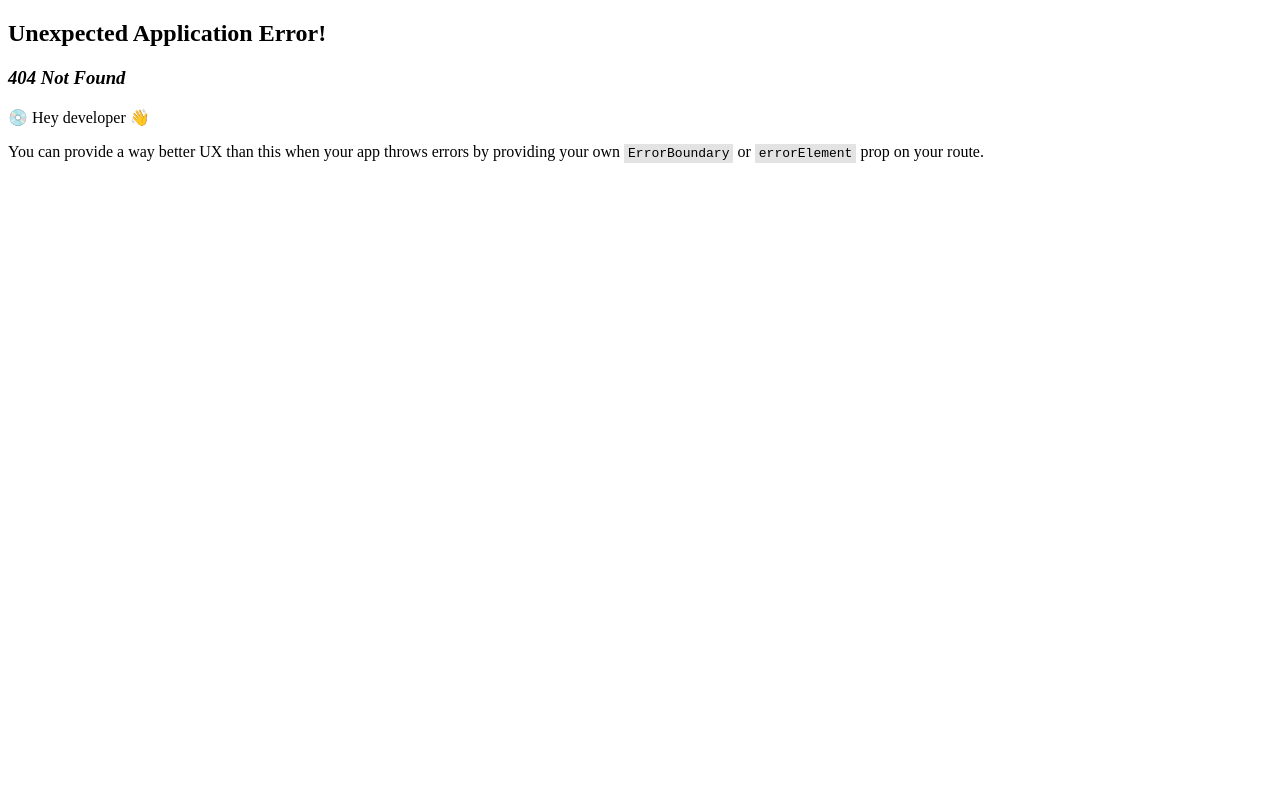
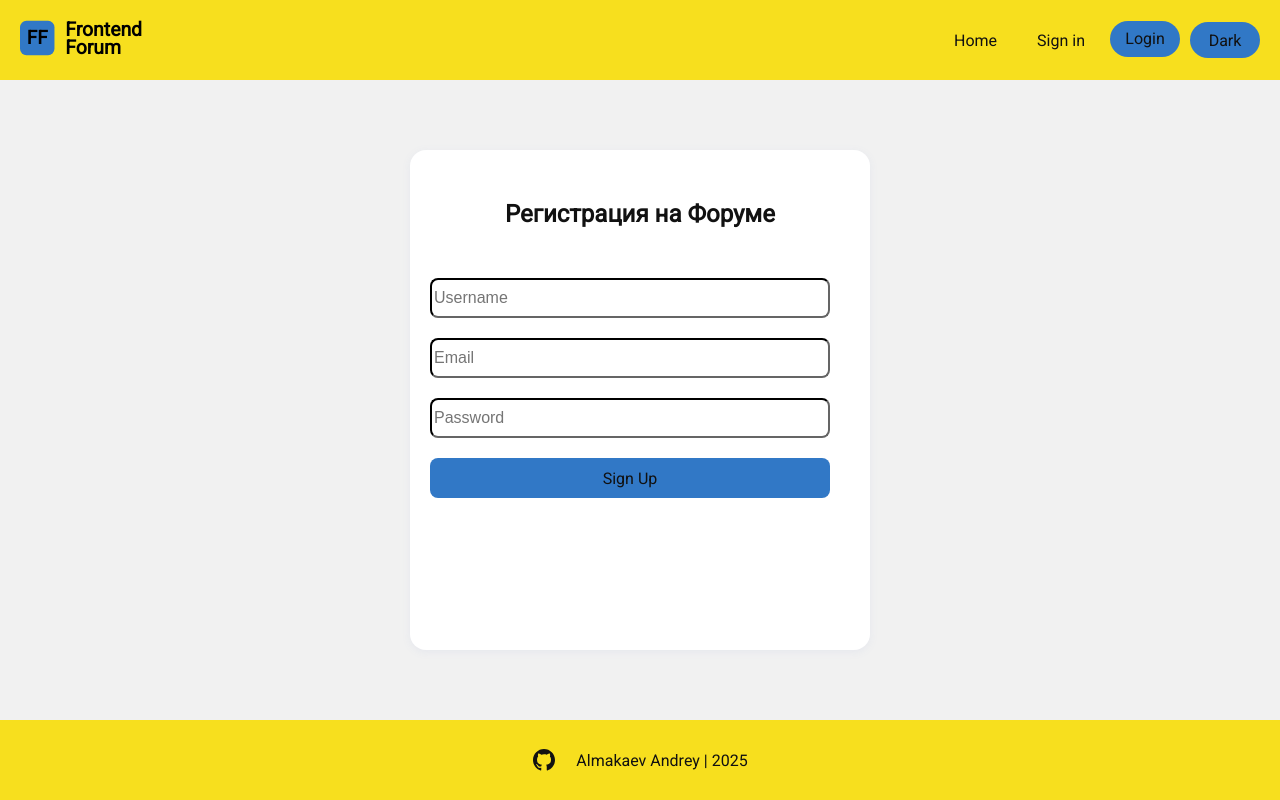
Before and after one commit to AlmakaevAndrey/Frontend_Forum-, a React app in the folder client/: page /signup in a window 1280 px wide. Before the commit this address had no page. Built offline with nearby package versions, Linux system fonts and the light colour scheme.

Commit message:
Implement SignIn and SignUp pages Add role-based routes and ProtectedRoutes Fix login-logout logic in Header

```diff
--- a/client/src/components/App.tsx
+++ b/client/src/components/App.tsx
@@ -47,7 +47,6 @@ const App: React.FC = () => {
         <Header
           isDarkProps={isDark}
           toggleTheme={() => setIsDark(!isDark)}
-          children={''}
         ></Header>
         <Content>
           <MainContainer>
--- a/client/src/components/Header/Header.tsx
+++ b/client/src/components/Header/Header.tsx
@@ -6,20 +6,31 @@ import {
   HeaderDivider,
 } from './Header.styled';
 import MyButton from '../Button/Button';
-import { Link } from 'react-router-dom';
+import { Link, useNavigate } from 'react-router-dom';
 import { Logo } from '../../assets/svg/Frontend_Forum';
+import { useDispatch, useSelector } from 'react-redux';
+import { logout } from '../../auth/authSlice';
+import { RootState } from 'api/store';
 
 interface HeaderProps {
-  children: ReactNode;
   isDarkProps: boolean;
   toggleTheme: () => void;
 }
 
-const Header: React.FC<HeaderProps> = ({
-  children,
-  isDarkProps,
-  toggleTheme,
-}) => {
+const Header: React.FC<HeaderProps> = ({ isDarkProps, toggleTheme }) => {
+  const dispatch = useDispatch();
+  const navigate = useNavigate();
+  const { token } = useSelector((state: RootState) => state.auth);
+
+  const handleLogout = () => {
+    dispatch(logout());
+    navigate('/signin');
+  };
+
+  const handleLogin = () => {
+    navigate('/signin');
+  };
+
   return (
     <HeaderWrapper>
       <HeaderDivider>
@@ -29,13 +40,19 @@ const Header: React.FC<HeaderProps> = ({
         <ButtonDivWrapper>
           <Navigation>
             <Link to='/'>Home</Link>
-            <Link to='/setting'>Settings</Link>
-            <Link to='/signin'>Sign in</Link>
+            {token && <Link to='/setting'>Settings</Link>}
+            {!token ? (
+              <>
+                <Link to='/signin'>Sign in</Link>
+                <MyButton onClick={handleLogin}>Login</MyButton>
+              </>
+            ) : (
+              <MyButton onClick={handleLogout}>Logout</MyButton>
+            )}
           </Navigation>
           <MyButton onClick={toggleTheme}>
             {isDarkProps ? 'Light' : 'Dark'}
           </MyButton>
-          {children}
         </ButtonDivWrapper>
       </HeaderDivider>
     </HeaderWrapper>
--- a/client/src/index.tsx
+++ b/client/src/index.tsx
@@ -8,21 +8,72 @@ import SignInPage from './pages/sign-in/ui/SignInPage';
 import ArticleEditPage from './pages/article-edit/ui/ArticleEditPage';
 import ArticleReadPage from './pages/article-read/ui/ArticleReadPage';
 import SettingPage from './pages/settings/ui/SettingPage';
+import SignUpPage from './pages/sign-up/ui/SignUpPage';
 import { store } from './api/store';
 import { Provider } from 'react-redux';
+import ProtectedRoute from './routes/ProtectionRoute';
 
 const router = createBrowserRouter([
   {
     path: '/',
     element: <App />,
     children: [
-      { index: true, element: <FeedPage /> },
-      { path: '/', element: <FeedPage /> },
-      { path: '/profile/:id', element: <ProfilePage /> },
-      { path: '/signin', element: <SignInPage /> },
-      { path: '/article_edit/:id', element: <ArticleEditPage /> },
-      { path: '/article_read/:id', element: <ArticleReadPage /> },
-      { path: '/setting', element: <SettingPage /> },
+      {
+        index: true,
+        element: (
+          <ProtectedRoute roles={['guest', 'user', 'admin']}>
+            <FeedPage />
+          </ProtectedRoute>
+        ),
+      },
+      {
+        path: '/signin',
+        element: (
+          <ProtectedRoute roles={['guest']}>
+            <SignInPage />
+          </ProtectedRoute>
+        ),
+      },
+      {
+        path: '/signup',
+        element: (
+          <ProtectedRoute roles={['guest']}>
+            <SignUpPage />
+          </ProtectedRoute>
+        ),
+      },
+      {
+        path: '/profile/:id',
+        element: (
+          <ProtectedRoute roles={['user', 'admin']}>
+            <ProfilePage />
+          </ProtectedRoute>
+        ),
+      },
+      {
+        path: '/article_edit/:id',
+        element: (
+          <ProtectedRoute roles={['user', 'admin']}>
+            <ArticleEditPage />
+          </ProtectedRoute>
+        ),
+      },
+      {
+        path: '/article_read/:id',
+        element: (
+          <ProtectedRoute roles={['guest', 'user', 'admin']}>
+            <ArticleReadPage />
+          </ProtectedRoute>
+        ),
+      },
+      {
+        path: '/setting',
+        element: (
+          <ProtectedRoute roles={['user', 'admin']}>
+            <SettingPage />
+          </ProtectedRoute>
+        ),
+      },
     ],
   },
 ]);
--- a/client/src/pages/sign-in/ui/SignInPage.tsx
+++ b/client/src/pages/sign-in/ui/SignInPage.tsx
@@ -5,7 +5,7 @@ import { loginSuccess } from '../../../auth/authSlice';
 import { toast } from 'react-toastify';
 import { useToast } from '../../../shared/lib/toast';
 import Button from '../../../components/Button/Button';
-import * as S from './SignIn.styles';
+import * as S from './SignInPage.styles';
 
 const SignInPage: React.FC = () => {
   const [email, setEmail] = useState('');
@@ -28,7 +28,7 @@ const SignInPage: React.FC = () => {
   return (
     <S.ContentWrapper>
       <S.SignInForm action='action' onSubmit={handleLogin}>
-        <S.TitleText>Регистрация на Форуме</S.TitleText>
+        <S.TitleText>Авторизация на Форуме</S.TitleText>
         <S.SignInInput
           type='email'
           placeholder='Email'
--- /dev/null
+++ b/client/src/pages/sign-up/index.ts
@@ -0,0 +1 @@
+import SignUpPage from './ui/SignUpPage';
--- /dev/null
+++ b/client/src/pages/sign-up/ui/SignUpPage.styled.ts
@@ -0,0 +1,81 @@
+import styled from 'styled-components';
+
+export const ContentWrapper = styled.div`
+  height: 100%;
+  max-width: 1440px;
+  width: 100%;
+  display: flex;
+  flex-direction: column;
+  gap: 20px;
+  padding: 0 20px;
+  align-items: center;
+  background-color: ${({ theme }) => theme.colors.backgroundSecond};
+`;
+
+export const TitleText = styled.h2`
+  margin: 30px 0;
+  display: flex;
+  justify-content: center;
+`;
+
+export const SignUpForm = styled.form`
+  width: 460px;
+  height: 500px;
+  display: flex;
+  flex-direction: column;
+  margin: 50px 0;
+  gap: 20px;
+  font-weight: 500;
+  font-size: 16px;
+  padding: 20px;
+  border-radius: 16px;
+  background: ${({ theme }) => theme.colors.background};
+  box-shadow: 0 2px 8px ${({ theme }) => theme.colors.border};
+`;
+
+export const SignUpInput = styled.input`
+  width: 400px;
+  height: 40px;
+  border-radius: 8px;
+  font-weight: 500;
+  font-size: 16px;
+  background-color: ${({ theme }) => theme.colors.backgroundInput};
+  border-color: ${({ theme }) => theme.colors.text};
+
+  &:focus {
+    border-color: ${({ theme }) => theme.colors.background};
+    box-shadow: 0 0 5px ${({ theme }) => theme.colors.background};
+  }
+`;
+
+export const MySignUpButton = styled.button`
+  width: 400px;
+  height: 40px;
+  border-radius: 8px;
+  font-weight: 500;
+  font-size: 16px;
+  cursor: pointer;
+  display: flex;
+  align-items: center;
+  justify-content: center;
+
+  background: ${({ theme }) => theme.colors.svg};
+  color: ${({ theme }) => theme.colors.textSvg};
+
+  &:hover {
+    opacity: 0.9;
+  }
+
+  &:active {
+    transform: scale(0.89);
+  }
+
+  &:focus {
+    outline: 1px solid ${({ theme }) => theme.colors.text};
+  }
+
+  &:disabled {
+    opacity: 0.5;
+    cursor: not-allowed;
+  }
+`;
--- /dev/null
+++ b/client/src/pages/sign-up/ui/SignUpPage.tsx
@@ -0,0 +1,71 @@
+import { useLoginMutation, useRegisterMutation } from '../../../api/apiSlice';
+import { loginSuccess } from '../../../auth/authSlice';
+import MyButton from '../../../components/Button/Button';
+import React, { useState } from 'react';
+import { useDispatch } from 'react-redux';
+import { useToast } from '../../../shared/lib/toast';
+import * as S from './SignUpPage.styled';
+import { useNavigate } from 'react-router-dom';
+
+const SignUnPage: React.FC = () => {
+  const [username, setUsername] = useState('');
+  const [email, setEmail] = useState('');
+  const [password, setPassword] = useState('');
+
+  const [register, { isLoading: isRegister }] = useRegisterMutation();
+  const [login, { isLoading: isLoggingIn }] = useLoginMutation();
+  const dispatch = useDispatch();
+  const { showInfo, showError } = useToast();
+  const navigate = useNavigate();
+
+  const handleRegister = async (e: React.FormEvent) => {
+    e.preventDefault();
+
+    try {
+      await register({ username, email, password }).unwrap();
+      showInfo('Регистрация прошла успешно!');
+      const res = await login({ email, password }).unwrap();
+      dispatch(loginSuccess({ user: res.user, token: res.token }));
+
+      showInfo('Вы успешно вошли!');
+      console.log('навигация на главную страницу');
+      navigate('/', { replace: true });
+    } catch (err: any) {
+      showError(err?.data?.message || 'Ошибка при регистрации');
+    }
+  };
+
+  return (
+    <S.ContentWrapper>
+      <S.SignUpForm onSubmit={handleRegister}>
+        <S.TitleText>Регистрация на Форуме</S.TitleText>
+        <S.SignUpInput
+          type='text'
+          placeholder='Username'
+          value={username}
+          onChange={(e) => setUsername(e.target.value)}
+          required
+        />
+        <S.SignUpInput
+          type='email'
+          placeholder='Email'
+          value={email}
+          onChange={(e) => setEmail(e.target.value)}
+          required
+        />
+        <S.SignUpInput
+          type='password'
+          placeholder='Password'
+          value={password}
+          onChange={(e) => setPassword(e.target.value)}
+          required
+        />
+        <S.MySignUpButton disabled={isRegister || isLoggingIn}>
+          {isRegister || isLoggingIn ? 'Loading...' : 'Sign Up'}
+        </S.MySignUpButton>
+      </S.SignUpForm>
+    </S.ContentWrapper>
+  );
+};
+
+export default SignUnPage;
--- /dev/null
+++ b/client/src/routes/ProtectionRoute.tsx
@@ -0,0 +1,31 @@
+import React from 'react';
+import { Navigate } from 'react-router-dom';
+import { useSelector } from 'react-redux';
+import { RootState } from '../api/store';
+import { Role } from '../shared/types/roles';
+
+interface Props {
+  children: React.ReactNode;
+  roles: Role[];
+}
+
+const ProtectedRoute: React.FC<Props> = ({ children, roles }) => {
+  const { token, user } = useSelector((state: RootState) => state.auth);
+  const role: Role = user?.role || 'guest';
+
+  if (!token && roles.includes('guest')) {
+    return <>{children}</>;
+  }
+
+  if (token) {
+    <Navigate to='signin' replace />;
+  }
+
+  if (token && user && !roles.includes(user.role)) {
+    return <Navigate to='/' replace />;
+  }
+
+  return <>{children}</>;
+};
+
+export default ProtectedRoute;
--- /dev/null
+++ b/client/src/shared/types/roles.ts
@@ -0,0 +1,7 @@
+export type Role = 'admin' | 'user' | 'guest';
+
+export const Roles: Record<Role, Role> = {
+  admin: 'admin',
+  user: 'user',
+  guest: 'guest',
+};
```
Also changed, not shown: client/src/routes/RotesConfig.ts (added, +40 -0 lines), client/src/pages/sign-in/ui/SignInPage.styles.ts (renamed from client/src/pages/sign-in/ui/SignIn.styles.ts), 1 other file (tests, documents, lock files or other folders).
